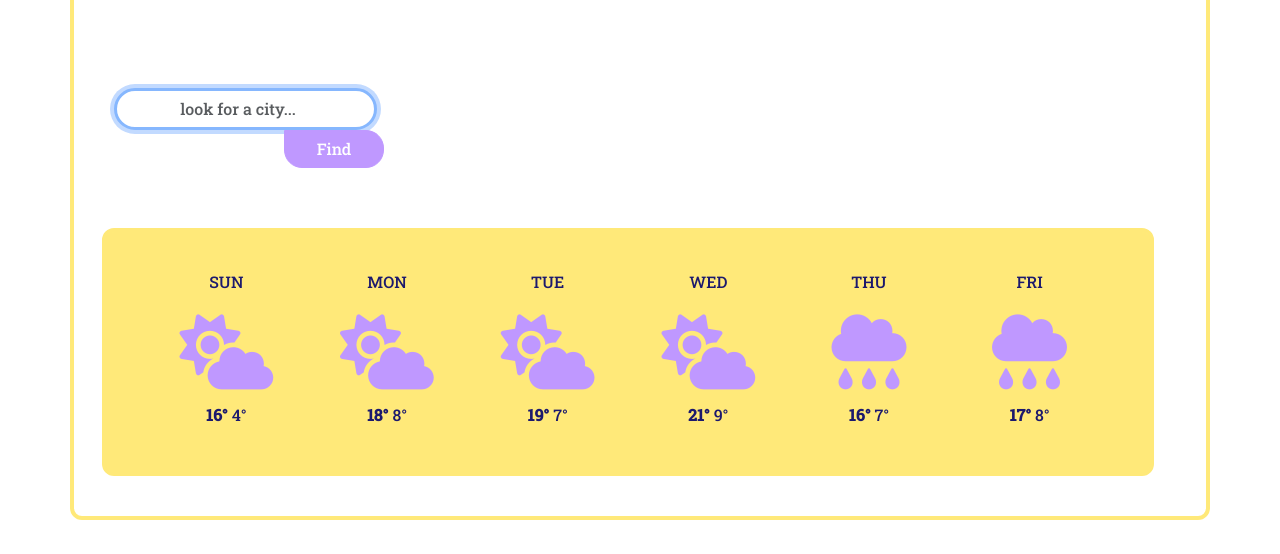
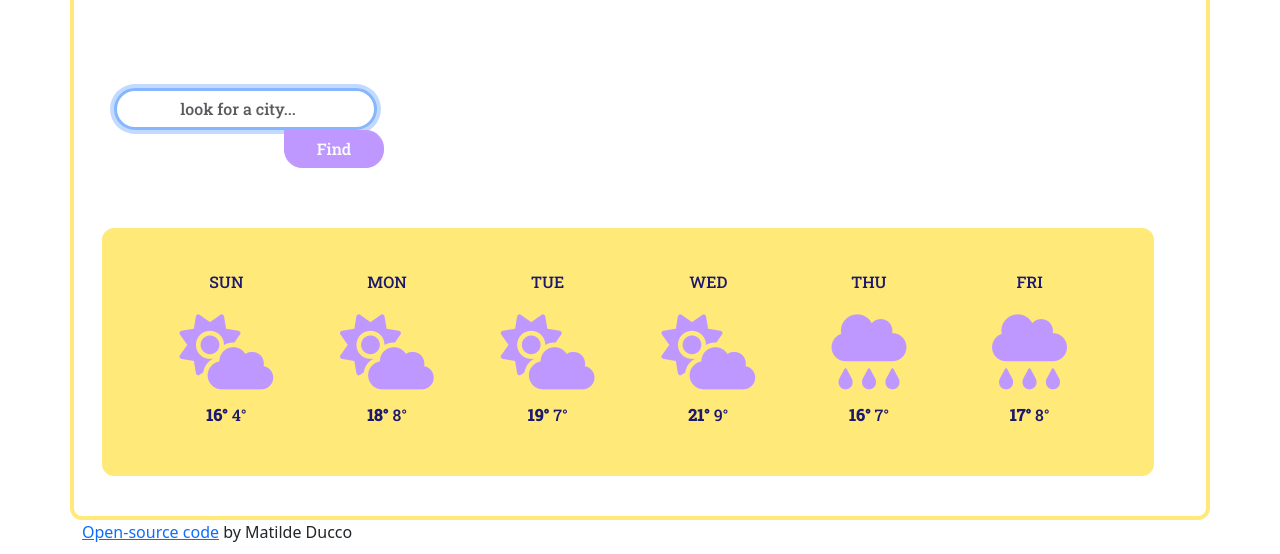
Before and after one commit to matildeducco/github-challenge, a plain HTML site: page index.html in a window 1280 px wide. Shown: the part 508-1062 px from the top of the page. Before the commit the page ends 1038 px from the top, so only its background shows below. Drawn offline with nearby package versions, Linux system fonts and the light colour scheme.

Commit message:
Added footer

```diff
--- a/index.html
+++ b/index.html
@@ -130,6 +130,14 @@
           </div>
         </div>
       </div>
+      <footer>
+        <a
+          href="https://64560fe60554c8701543eb12--jazzy-moonbeam-369fd9.netlify.app/"
+          target="_blank"
+          >Open-source code</a
+        >
+        by Matilde Ducco
+      </footer>
     </div>
     <script src="scripts/script.js"></script>
   </body>
```
